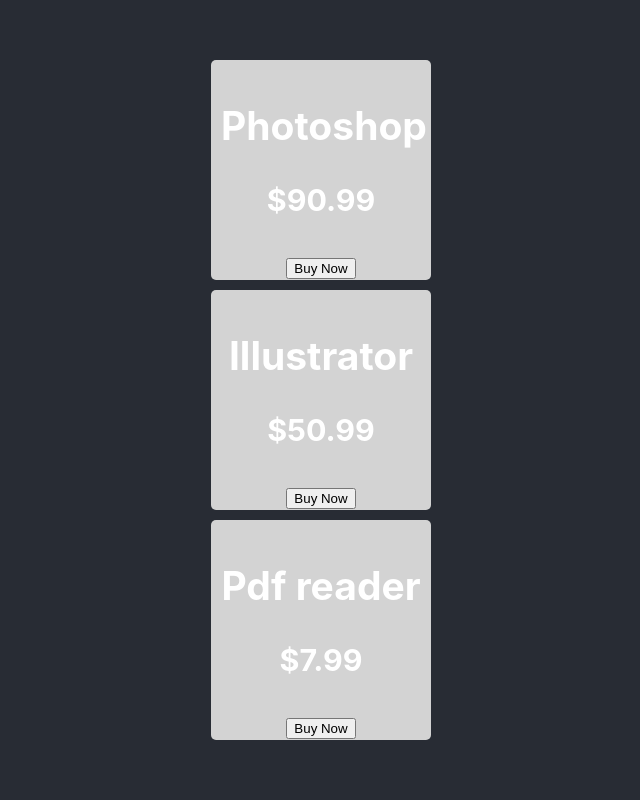
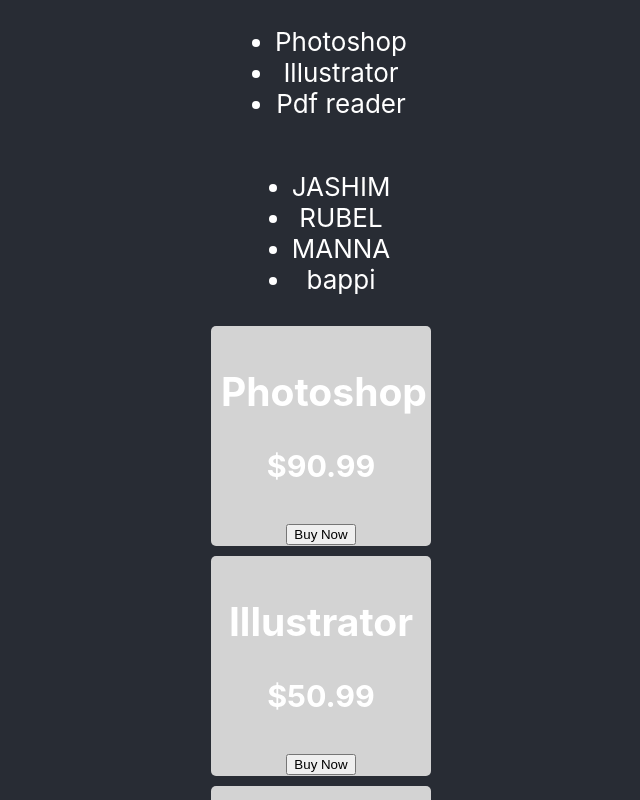
Before and after one commit to Raian-Siddique/pass-object, a React (Create React App) app: page / in a window 1280 px wide. Shown: the top 800 px of the page, without its empty margins (319-959 px from the left). Built offline with nearby package versions, Linux system fonts and the light colour scheme.

Commit message:
props passing to object

```diff
--- a/src/App.js
+++ b/src/App.js
@@ -2,23 +2,43 @@
 import "./App.css";
 
 function App() {
-  const products = [
+  const nayokList = ["JASHIM", "RUBEL", "MANNA", "bappi"];
+  const pd = [
     { name: "Photoshop", price: "$90.99" },
     { name: "Illustrator", price: "$50.99" },
     { name: "Pdf reader", price: "$7.99" },
   ];
+  // const productNames = pd.map((pd) => pd.name);
+  // console.log(productNames);
+  // const nayokListNames = nayokList.map((nayokList) => nayokList);
+
   return (
     <div className="App">
       <header className="App-header">
-        <Product product={products[0]}></Product>
-        <Product product={products[1]}></Product>
-        <Product product={products[2]}></Product>
+        <ul>
+          {pd.map((product) => (
+            <li>{product.name}</li>
+          ))}
+        </ul>
+        <ul>
+          {nayokList.map((nayok) => (
+            <li>{nayok}</li>
+          ))}
+          {/* <li>{nayokList[0]}</li>
+          <li>{nayokList[1]}</li> */}
+        </ul>
+        {pd.map((pds) => (
+          <Product product={pds}></Product>
+        ))}
+
+        {/* <Product product={pd[0]}></Product>
+        <Product product={pd[1]}></Product> */}
       </header>
     </div>
   );
 }
 function Product(props) {
-  const productStyle = {
+  const pdstyle = {
     border: "1px solid light-salmon",
     borderRadius: "5px",
     backgroundColor: "lightgray",
@@ -31,7 +51,7 @@
   const { name, price } = props.product;
 
   return (
-    <div style={productStyle}>
+    <div style={pdstyle}>
       <h2>{name}</h2>
       <h3>{price}</h3>
       <button>Buy Now</button>
```
